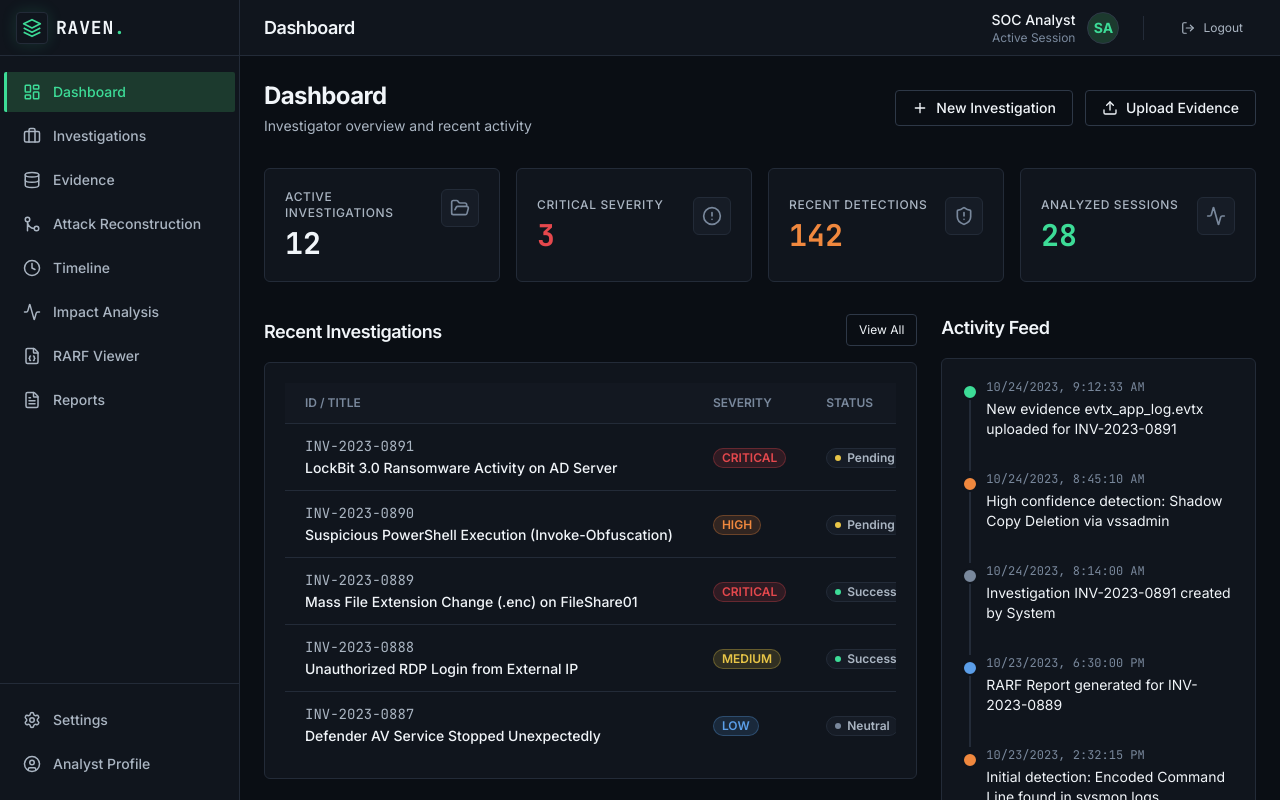
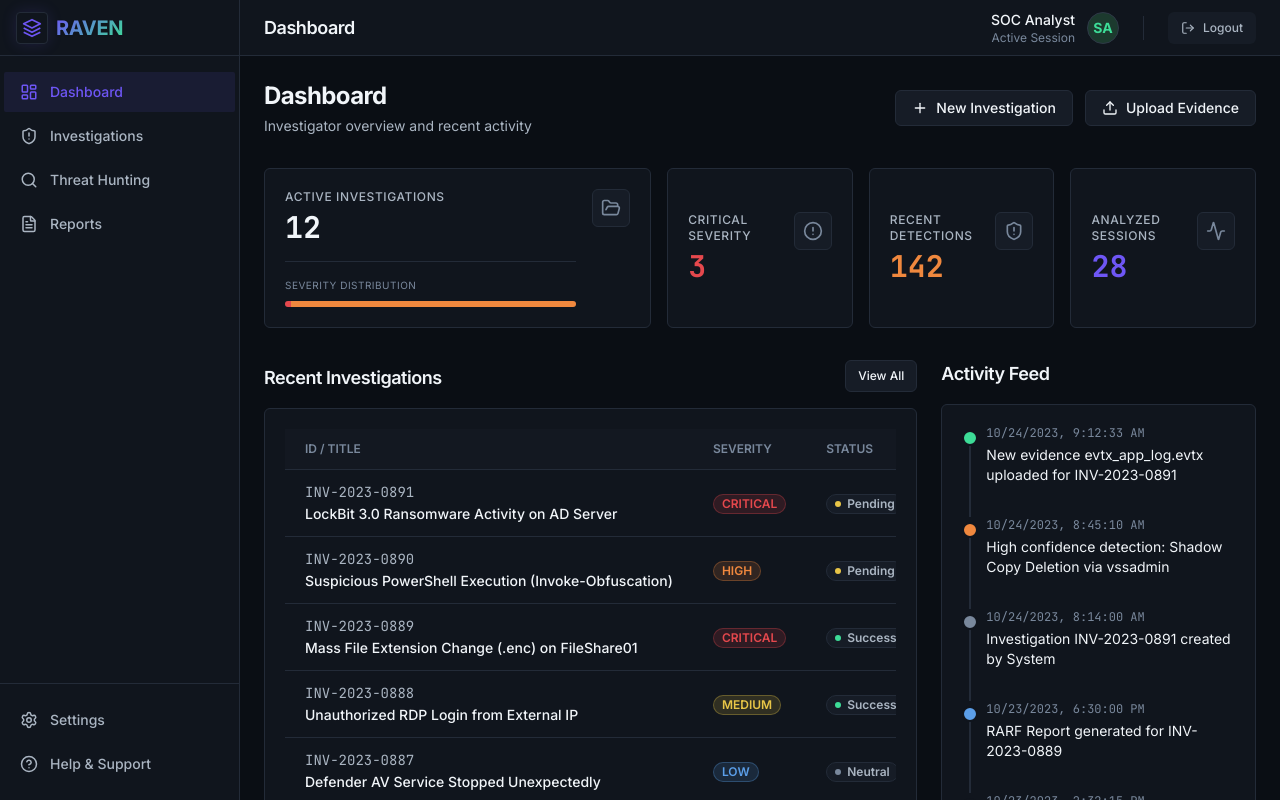
Before and after one commit to sandeep-kumar-270904/RAVEEN, a React (Vite) app: page /register in a window 1280 px wide. Both pictures are taken after typing "Sample", "name@example.com", "Sample123", "Sample123" into the empty fields and a click on the button "Complete Registration". Built offline with nearby package versions, Linux system fonts and the light colour scheme.

Commit message:
Premium Polish Upgrade: Animations, colors, typography, signature moments

```diff
--- a/src/components/Logo.tsx
+++ b/src/components/Logo.tsx
@@ -1,16 +1,19 @@
 export function Logo({ className = '' }: { className?: string }) {
   return (
-    <div className={`flex items-center gap-2 font-mono font-bold tracking-wider ${className}`}>
-      <div className="relative flex h-8 w-8 items-center justify-center rounded bg-raven-bg-surface border border-raven-border-subtle shadow-[0_0_15px_rgba(61,220,151,0.15)]">
+    <div className={`relative flex items-center gap-2 font-sans font-bold tracking-[-0.02em] ${className}`}>
+      {/* Ambient Glow */}
+      <div className="absolute inset-0 -z-10 bg-raven-pulse/8 blur-[100px] pointer-events-none rounded-full w-[200px] h-[200px] -left-10 -top-10" />
+
+      <div className="relative flex h-8 w-8 items-center justify-center rounded bg-raven-bg-surface border border-raven-border-subtle shadow-[0_0_15px_rgba(110,86,245,0.15)]">
         {/* Abstract bird/shield logo composed of SVG paths */}
-        <svg viewBox="0 0 24 24" fill="none" xmlns="http://www.w3.org/2000/svg" className="h-5 w-5 text-raven-accent">
+        <svg viewBox="0 0 24 24" fill="none" xmlns="http://www.w3.org/2000/svg" className="h-5 w-5 text-raven-pulse">
           <path d="M12 2L2 7L12 12L22 7L12 2Z" stroke="currentColor" strokeWidth="2" strokeLinejoin="round"/>
           <path d="M2 17L12 22L22 17" stroke="currentColor" strokeWidth="2" strokeLinejoin="round"/>
           <path d="M2 12L12 17L22 12" stroke="currentColor" strokeWidth="2" strokeLinejoin="round"/>
         </svg>
       </div>
-      <span className="text-raven-text-primary text-lg">
-        RAVEN<span className="text-raven-accent">.</span>
+      <span className="text-xl font-bold text-transparent bg-clip-text bg-raven-gradient drop-shadow-sm">
+        RAVEN
       </span>
     </div>
   );
--- a/src/components/layout/AppShell.tsx
+++ b/src/components/layout/AppShell.tsx
@@ -58,7 +58,7 @@ export function AppShell() {
         <Topbar onMenuClick={() => setMobileMenuOpen(!mobileMenuOpen)} />
 
         <main className="flex-1 overflow-auto bg-raven-bg-base p-4 md:p-6">
-          <div className="mx-auto max-w-[1440px]">
+          <div key={location.pathname} className="mx-auto max-w-[1440px] animate-in fade-in slide-in-from-bottom-1 duration-200 ease-out">
             <Outlet />
           </div>
         </main>
--- a/src/components/layout/Sidebar.tsx
+++ b/src/components/layout/Sidebar.tsx
@@ -1,44 +1,57 @@
-import { NavLink } from 'react-router-dom';
+import { useEffect, useRef, useState } from 'react';
+import { NavLink, useLocation } from 'react-router-dom';
 import {
   LayoutDashboard,
-  Briefcase,
-  Database,
-  GitMerge,
-  Clock,
-  Activity,
-  FileJson,
+  Search,
+  ShieldAlert,
   FileText,
   Settings,
-  UserCircle
+  HelpCircle
 } from 'lucide-react';
 import { Logo } from '../Logo';
 
 const NAV_ITEMS = [
-  { label: 'Dashboard', path: '/dashboard', icon: LayoutDashboard },
-  { label: 'Investigations', path: '/investigations', icon: Briefcase },
-  { label: 'Evidence', path: '/evidence', icon: Database },
-  { label: 'Attack Reconstruction', path: '/reconstruction', icon: GitMerge },
-  { label: 'Timeline', path: '/timeline', icon: Clock },
-  { label: 'Impact Analysis', path: '/impact', icon: Activity },
-  { label: 'RARF Viewer', path: '/rarf', icon: FileJson },
-  { label: 'Reports', path: '/reports', icon: FileText },
+  { path: '/dashboard', label: 'Dashboard', icon: LayoutDashboard },
+  { path: '/investigations', label: 'Investigations', icon: ShieldAlert },
+  { path: '/hunting', label: 'Threat Hunting', icon: Search },
+  { path: '/reports', label: 'Reports', icon: FileText },
 ];
 
 const BOTTOM_NAV_ITEMS = [
-  { label: 'Settings', path: '/settings', icon: Settings },
-  { label: 'Analyst Profile', path: '/profile', icon: UserCircle },
+  { path: '/settings', label: 'Settings', icon: Settings },
+  { path: '/help', label: 'Help & Support', icon: HelpCircle },
 ];
 
 export function Sidebar({ collapsed }: { collapsed: boolean }) {
+  const location = useLocation();
+  const [indicatorStyle, setIndicatorStyle] = useState({ top: 0, height: 0, opacity: 0 });
+  const containerRef = useRef<HTMLElement>(null);
+
+  useEffect(() => {
+    // Find the active link and position the sliding bar
+    if (containerRef.current) {
+      const activeEl = containerRef.current.querySelector('a.active') as HTMLElement;
+      if (activeEl) {
+        setIndicatorStyle({
+          top: activeEl.offsetTop,
+          height: activeEl.offsetHeight,
+          opacity: 1
+        });
+      } else {
+        setIndicatorStyle(s => ({ ...s, opacity: 0 }));
+      }
+    }
+  }, [location.pathname, collapsed]);
+
   const renderLink = (item: any) => (
     <NavLink
       key={item.path}
       to={item.path}
       className={({ isActive }) =>
-        `flex items-center gap-3 h-10 px-4 mx-1 rounded-sm transition-colors duration-150 ` +
+        `flex items-center gap-3 h-10 px-4 mx-1 rounded-sm transition-colors duration-150 relative z-10 ` +
         (isActive
-          ? 'bg-raven-accent-muted text-raven-accent border-l-[3px] border-raven-accent '
-          : 'text-raven-text-secondary hover:bg-raven-bg-surface-2 hover:text-raven-text-primary border-l-[3px] border-transparent ') +
+          ? 'bg-raven-pulse/10 text-raven-pulse '
+          : 'text-raven-text-secondary hover:bg-raven-bg-surface-2 hover:text-raven-text-primary ') +
         (collapsed ? 'justify-center px-0 mx-2' : '')
       }
       title={collapsed ? item.label : undefined}
@@ -53,8 +66,8 @@ export function Sidebar({ collapsed }: { collapsed: boolean }) {
     <aside className={`flex flex-col h-full bg-raven-bg-surface border-r border-raven-border-subtle transition-all duration-200 ${collapsed ? 'w-16' : 'w-[240px]'}`}>
       <div className={`h-14 flex items-center border-b border-raven-border-subtle ${collapsed ? 'justify-center' : 'px-4'}`}>
         {collapsed ? (
-          <div className="h-8 w-8 rounded bg-raven-light border border-raven-border shadow-sm flex items-center justify-center">
-            <svg viewBox="0 0 24 24" fill="none" xmlns="http://www.w3.org/2000/svg" className="h-5 w-5 text-raven-accent">
+          <div className="h-8 w-8 rounded bg-raven-bg-surface border border-raven-border-subtle shadow-[0_0_15px_rgba(110,86,245,0.15)] flex items-center justify-center">
+            <svg viewBox="0 0 24 24" fill="none" xmlns="http://www.w3.org/2000/svg" className="h-5 w-5 text-raven-pulse">
               <path d="M12 2L2 7L12 12L22 7L12 2Z" stroke="currentColor" strokeWidth="2" strokeLinejoin="round"/>
               <path d="M2 17L12 22L22 17" stroke="currentColor" strokeWidth="2" strokeLinejoin="round"/>
               <path d="M2 12L12 17L22 12" stroke="currentColor" strokeWidth="2" strokeLinejoin="round"/>
@@ -65,13 +78,19 @@ export function Sidebar({ collapsed }: { collapsed: boolean }) {
         )}
       </div>
 
-      <nav className="flex-1 py-4 flex flex-col gap-1 overflow-y-auto overflow-x-hidden custom-scrollbar">
+      <nav ref={containerRef} className="flex-1 py-4 flex flex-col gap-1 overflow-y-auto overflow-x-hidden custom-scrollbar relative">
+        {/* Sliding Indicator */}
+        <div
+          className="absolute left-1 w-1 bg-raven-pulse rounded-r-sm transition-all duration-300 ease-[cubic-bezier(0.34,1.56,0.64,1)] z-0"
+          style={{ top: indicatorStyle.top, height: indicatorStyle.height, opacity: indicatorStyle.opacity }}
+        />
+
         {NAV_ITEMS.map(renderLink)}
+
+        <div className="mt-auto pt-4 border-t border-raven-border-subtle flex flex-col gap-1">
+          {BOTTOM_NAV_ITEMS.map(renderLink)}
+        </div>
       </nav>
-
-      <div className="py-4 border-t border-raven-border-subtle flex flex-col gap-1">
-        {BOTTOM_NAV_ITEMS.map(renderLink)}
-      </div>
     </aside>
   );
 }
--- a/src/components/notifications/ToastContainer.tsx
+++ b/src/components/notifications/ToastContainer.tsx
@@ -31,7 +31,7 @@ export function ToastContainer({ notifications, removeNotification }: ToastConta
       {notifications.map(n => (
         <div
           key={n.id}
-          className={`pointer-events-auto bg-raven-bg-surface-2 border ${getBorderColor(n.type)} rounded-md shadow-lg p-4 min-w-[300px] max-w-md animate-in slide-in-from-right-8 fade-in duration-300`}
+          className={`pointer-events-auto bg-raven-bg-surface-2 border ${getBorderColor(n.type)} rounded-md shadow-premium-float p-4 min-w-[300px] max-w-md animate-in slide-in-from-right-8 fade-in duration-300`}
         >
           <div className="flex items-start gap-3">
             <div className="mt-0.5 shrink-0">{getIcon(n.type)}</div>
--- /dev/null
+++ b/src/components/ui/AnimatedCounter.tsx
@@ -0,0 +1,33 @@
+import { useEffect, useState } from 'react';
+
+export function AnimatedCounter({ value, duration = 400 }: { value: number, duration?: number }) {
+  const [count, setCount] = useState(0);
+
+  useEffect(() => {
+    let startTimestamp: number | null = null;
+    const startValue = count;
+    const endValue = value;
+
+    if (startValue === endValue) return;
+
+    const step = (timestamp: number) => {
+      if (!startTimestamp) startTimestamp = timestamp;
+      const progress = Math.min((timestamp - startTimestamp) / duration, 1);
+
+      // easeOut cubic
+      const easeProgress = 1 - Math.pow(1 - progress, 3);
+
+      setCount(Math.floor(startValue + (endValue - startValue) * easeProgress));
+
+      if (progress < 1) {
+        window.requestAnimationFrame(step);
+      } else {
+        setCount(endValue);
+      }
+    };
+
+    window.requestAnimationFrame(step);
+  }, [value, duration]);
+
+  return <span>{count}</span>;
+}
--- a/src/components/ui/Button.tsx
+++ b/src/components/ui/Button.tsx
@@ -1,26 +1,26 @@
-
+import React from 'react';
 
 type ButtonProps = React.ButtonHTMLAttributes<HTMLButtonElement> & {
-  variant?: 'primary' | 'secondary' | 'danger';
+  variant?: 'primary' | 'secondary' | 'danger' | 'ghost';
   size?: 'default' | 'small' | 'large';
 };
 
 export function Button({ variant = 'primary', size = 'default', className = '', ...props }: ButtonProps) {
-  let baseClasses = 'inline-flex items-center justify-center rounded transition-all duration-100 disabled:opacity-40 disabled:cursor-not-allowed focus-visible:outline-none focus-visible:ring-2 focus-visible:ring-raven-accent focus-visible:ring-offset-2 focus-visible:ring-offset-raven-bg-base ';
+  let baseClasses = "inline-flex items-center justify-center rounded-md font-medium transition-all duration-150 ease-[cubic-bezier(0.34,1.56,0.64,1)] focus:outline-none focus:ring-2 focus:ring-offset-2 focus:ring-offset-raven-bg-base focus:ring-raven-pulse active:scale-[0.97] active:duration-100 active:ease-out disabled:opacity-50 disabled:pointer-events-none ";
 
   // Height & padding per spec
   if (size === 'small') baseClasses += 'h-8 px-3 text-xs '; // 32px
   else if (size === 'large') baseClasses += 'h-11 px-5 text-base font-semibold '; // 44px
-  else baseClasses += 'h-9 px-4 text-sm font-medium '; // 36px
+  else baseClasses += 'h-9 px-4 text-sm '; // 36px
 
-  // Variant styling per spec
-  if (variant === 'primary') {
-    baseClasses += 'bg-raven-accent text-raven-text-inverse hover:bg-raven-accent-hover active:scale-[0.98] ';
-  } else if (variant === 'secondary') {
-    baseClasses += 'bg-transparent border border-raven-border-strong text-raven-text-primary hover:bg-raven-bg-surface-2 ';
-  } else if (variant === 'danger') {
-    baseClasses += 'bg-transparent border border-raven-severity-critical text-raven-severity-critical hover:bg-raven-severity-critical/10 ';
-  }
+  const variants = {
+    primary: "bg-raven-pulse text-white hover:bg-raven-pulse-hover border border-transparent shadow-[0_0_15px_rgba(110,86,245,0.0)] hover:shadow-[0_0_15px_rgba(110,86,245,0.4)]",
+    secondary: "bg-raven-bg-surface-2 text-raven-text-primary border border-raven-border-subtle hover:bg-raven-bg-surface-3 hover:border-raven-border-strong",
+    ghost: "bg-transparent text-raven-text-secondary hover:text-raven-text-primary hover:bg-raven-bg-surface-2",
+    danger: "bg-raven-severity-critical/10 text-raven-severity-critical border border-raven-severity-critical/20 hover:bg-raven-severity-critical/20"
+  };
+
+  baseClasses += variants[variant] || variants.primary;
 
   return (
     <button className={`${baseClasses} ${className}`} {...props} />
--- a/src/index.css
+++ b/src/index.css
@@ -12,7 +12,17 @@
   }
 
   button, input, select, textarea, a {
-    @apply focus-visible:outline-none focus-visible:ring-2 focus-visible:ring-raven-accent focus-visible:ring-offset-2 focus-visible:ring-offset-raven-bg-base transition-shadow;
+    outline: none !important;
+  }
+
+  button:focus-visible,
+  input:focus-visible,
+  select:focus-visible,
+  textarea:focus-visible,
+  a:focus-visible {
+    outline: none !important;
+    box-shadow: 0 0 0 2px theme('colors.raven.pulse') !important;
+    transition: box-shadow 100ms ease-in-out !important;
   }
 }
 
--- a/src/pages/Dashboard.tsx
+++ b/src/pages/Dashboard.tsx
@@ -7,6 +7,7 @@ import { Badge } from '../components/ui/Badge';
 import { investigationService } from '../services/investigationService';
 import type { Investigation, ActivityItem } from '../mock/investigations/mockData';
 import { LoadingState } from '../components/states/LoadingState';
+import { AnimatedCounter } from '../components/ui/AnimatedCounter';
 
 export default function Dashboard() {
   const navigate = useNavigate();
@@ -40,15 +41,21 @@ export default function Dashboard() {
     { label: 'Active Investigations', value: stats?.activeInvestigations, icon: FolderOpen, color: 'text-raven-text-primary' },
     { label: 'Critical Severity', value: stats?.criticalSeverity, icon: AlertCircle, color: 'text-raven-severity-critical' },
     { label: 'Recent Detections', value: stats?.recentDetections, icon: ShieldAlert, color: 'text-raven-severity-high' },
-    { label: 'Analyzed Sessions', value: stats?.analyzedSessions, icon: Activity, color: 'text-raven-accent' },
+    { label: 'Analyzed Sessions', value: stats?.analyzedSessions, icon: Activity, color: 'text-raven-pulse' },
   ];
 
   if (loading) {
     return <LoadingState message="Loading dashboard metrics..." />;
   }
 
+  // Calculate severity percentages for the stacked bar
+  const totalInv = statCards[0].value || 1; // avoid div by 0
+  const critPct = Math.round(((stats?.criticalSeverity || 0) / totalInv) * 100);
+  const highPct = Math.round(((stats?.recentDetections || 0) / totalInv) * 100); // just using mock data for demo
+  const medPct = 100 - critPct - highPct;
+
   return (
-    <div className="space-y-8 pb-8">
+    <div className="space-y-8 pb-8 animate-in fade-in slide-in-from-bottom-2 duration-300">
       {/* Header & Quick Actions */}
       <div className="flex flex-col sm:flex-row justify-between items-start sm:items-center gap-4">
         <div>
@@ -66,15 +73,29 @@ export default function Dashboard() {
       </div>
 
       {/* Top Stats */}
-      <div className="grid grid-cols-1 sm:grid-cols-2 lg:grid-cols-4 gap-4">
+      <div className="grid grid-cols-1 sm:grid-cols-2 lg:grid-cols-5 gap-4">
         {statCards.map((stat, i) => (
-          <Card key={i} className="flex flex-col justify-center">
+          <Card key={i} className={`flex flex-col justify-center ${i === 0 ? 'lg:col-span-2' : ''}`}>
             <div className="flex justify-between items-start">
-              <div>
+              <div className="flex-1">
                 <p className="text-xs font-medium text-raven-text-secondary uppercase tracking-wider mb-1">{stat.label}</p>
-                <p className={`text-3xl font-mono font-bold ${stat.color}`}>{stat.value}</p>
+                <p className={`text-3xl font-mono font-bold ${stat.color}`}>
+                  {stat.value !== undefined ? <AnimatedCounter value={stat.value} /> : '-'}
+                </p>
+
+                {/* Specific addition: Severity Stacked Bar for the main card */}
+                {i === 0 && (
+                  <div className="mt-4 pt-4 border-t border-raven-border-subtle">
+                    <p className="text-[10px] text-raven-text-tertiary uppercase tracking-wider mb-2">Severity Distribution</p>
+                    <div className="flex h-1.5 w-full rounded-full overflow-hidden bg-raven-bg-surface-3">
+                      <div className="bg-raven-severity-critical" style={{ width: `${critPct}%` }} title={`Critical: ${critPct}%`} />
+                      <div className="bg-raven-severity-high" style={{ width: `${highPct}%` }} title={`High: ${highPct}%`} />
+                      <div className="bg-raven-severity-medium" style={{ width: `${medPct}%` }} title={`Medium: ${medPct}%`} />
+                    </div>
+                  </div>
+                )}
               </div>
-              <div className="p-2 bg-raven-bg-surface-2 rounded-md border border-raven-border-subtle">
+              <div className="p-2 bg-raven-bg-surface-2 rounded-md border border-raven-border-subtle ml-4 shrink-0">
                 <stat.icon size={20} className="text-raven-text-tertiary" />
               </div>
             </div>
@@ -105,7 +126,7 @@ export default function Dashboard() {
                 </thead>
                 <tbody className="divide-y divide-raven-border-subtle">
                   {investigations.map(inv => (
-                    <tr key={inv.id} className="hover:bg-raven-bg-surface-2/50 transition-colors cursor-pointer group" onClick={() => navigate('/investigations')}>
+                    <tr key={inv.id} className="hover:bg-raven-bg-surface-2/50 transition-all duration-150 cursor-pointer group animate-in fade-in slide-in-from-bottom-2" onClick={() => navigate('/investigations')}>
                       <td className="px-5 py-3">
                         <div className="font-mono text-raven-text-secondary group-hover:text-raven-accent transition-colors mb-0.5">{inv.id}</div>
                         <div className="font-medium text-raven-text-primary truncate max-w-[280px] sm:max-w-md">{inv.title}</div>
--- a/src/pages/Investigations/List.tsx
+++ b/src/pages/Investigations/List.tsx
@@ -109,11 +109,10 @@ export default function InvestigationList() {
                   </td>
                 </tr>
               ) : (
-                // Real Data
                 filtered.map(inv => (
                   <tr
                     key={inv.id}
-                    className="hover:bg-raven-bg-surface-2/50 transition-colors cursor-pointer group"
+                    className="hover:bg-raven-bg-surface-2/50 transition-all duration-150 cursor-pointer group animate-in fade-in slide-in-from-bottom-2"
                     onClick={() => navigate(`/investigations/${inv.id}`)}
                   >
                     <td className="px-5 py-3">
--- a/tailwind.config.js
+++ b/tailwind.config.js
@@ -18,7 +18,11 @@ export default {
           'text-secondary': '#AAB5C2', // Was 9AA5B4
           'text-tertiary': '#79889C', // Was 626E7F, now passes 4.5:1 against bg-base
           'text-inverse': '#0A0E14',
-          accent: '#3DDC97',
+          signal: '#3DDC97',
+          'signal-hover': '#4EE8A6',
+          pulse: '#6E56F5',
+          'pulse-hover': '#7D68F7',
+          accent: '#3DDC97', // kept for backwards compatibility during migration
           'accent-hover': '#4EE8A6',
           'accent-muted': '#1C3A2E',
           'severity-critical': '#E5484D',
@@ -41,6 +45,12 @@ export default {
       fontFamily: {
         sans: ['Inter', 'sans-serif'],
         mono: ['JetBrains Mono', 'monospace'],
+      },
+      backgroundImage: {
+        'raven-gradient': 'linear-gradient(135deg, #6E56F5 0%, #3DDC97 100%)',
+      },
+      boxShadow: {
+        'premium-float': '0 24px 48px -12px rgba(0,0,0,0.5), 0 0 0 1px rgba(35,43,56,0.5)',
       }
     },
   },
```
Also changed, not shown: src/components/narrative/EvidenceTrace.tsx (+30 -12 lines), src/pages/Intro.tsx (+36 -37 lines).
